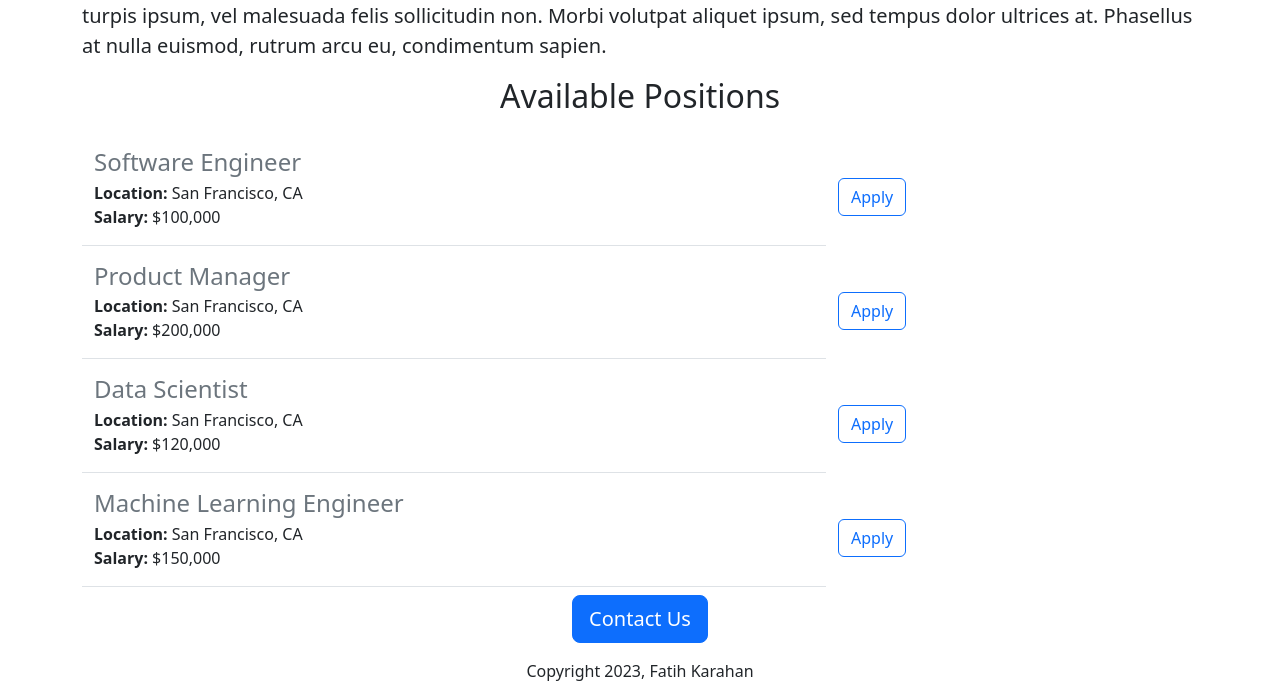
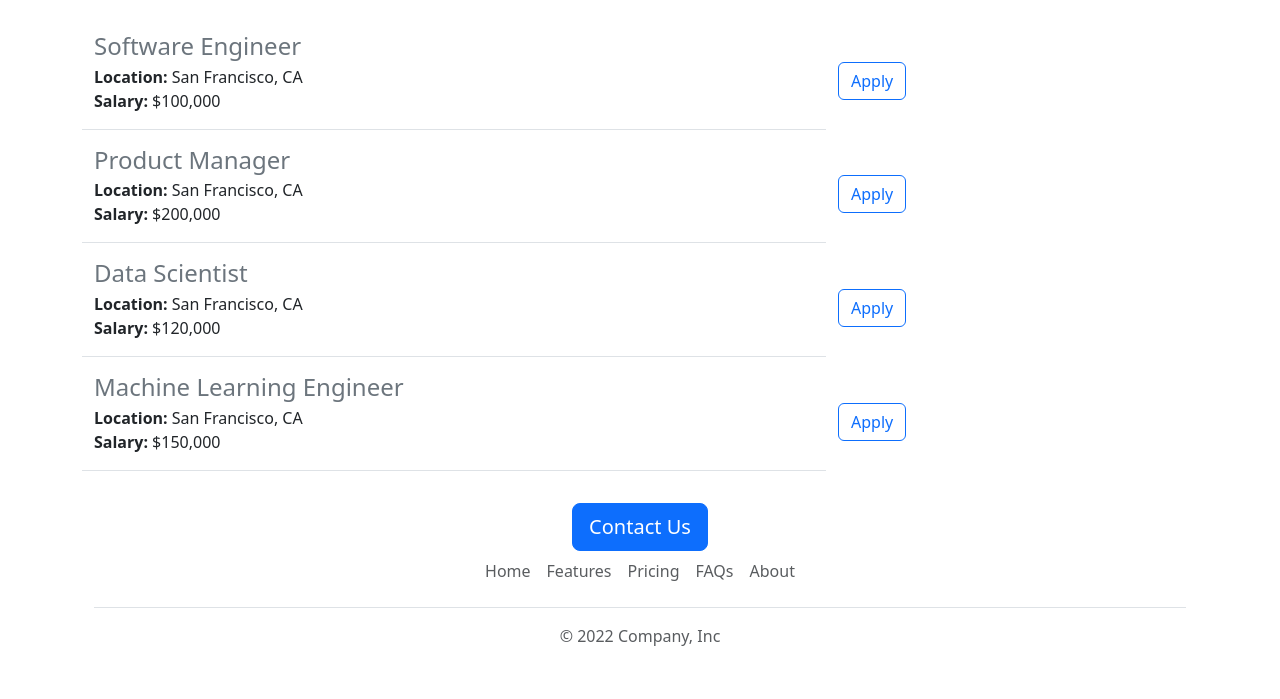
Before and after one commit to Fatih0234/career-website-v2, a Flask app: page / in a window 1280 px wide. Shown: the part 1163-1862 px from the top of the page. After the commit the page ends 1809 px from the top, so only its background shows below. Run offline with Flask 2, Linux system fonts and the light colour scheme.

Commit message:
made some changes

```diff
--- /dev/null
+++ b/templates/footer.html
@@ -0,0 +1,12 @@
+<div class="container">
+    <footer class="">
+      <ul class="nav justify-content-center border-bottom pb-3 mb-3">
+        <li class="nav-item"><a href="#" class="nav-link px-2 text-muted">Home</a></li>
+        <li class="nav-item"><a href="#" class="nav-link px-2 text-muted">Features</a></li>
+        <li class="nav-item"><a href="#" class="nav-link px-2 text-muted">Pricing</a></li>
+        <li class="nav-item"><a href="#" class="nav-link px-2 text-muted">FAQs</a></li>
+        <li class="nav-item"><a href="#" class="nav-link px-2 text-muted">About</a></li>
+      </ul>
+      <p class="text-center text-muted">&copy; 2022 Company, Inc</p>
+    </footer>
+  </div>
--- a/templates/home.html
+++ b/templates/home.html
@@ -5,24 +5,40 @@
     <meta name="viewport" content="width=device-width, initial-scale=1">
     <title>My Career Website</title>
     <link href="https://cdn.jsdelivr.net/npm/bootstrap@5.3.0-alpha1/dist/css/bootstrap.min.css" rel="stylesheet" integrity="sha384-GLhlTQ8iRABdZLl6O3oVMWSktQOp6b7In1Zl3/Jr59b6EGGoI1aFkw7cmDA6j6gD" crossorigin="anonymous">
-
+    <style>
+      #image {
+        width: 100%;
+        height: 500px;
+        object-fit: cover;
+      }
+    </style>
   </head>
   <body>
+    {% include "nav.html" %}
+    <img class="img-fluid" id="image" src="/static/images/home.jpg">
+
     <div class="container">
     <header>
       <h1 class="text-center mt-2 mb-4">Welcome to My Career Website</h1>
     </header>
 
-    <img class="img-fluid" src="/static/images/home.jpg">
+
 
     <div>
-      <h2 class="text-center mt-2 mb-4">About Us</h2>
-      <p class="lead" >
-        Phasellus mollis aliquet sapien, id pellentesque libero efficitur et. Aliquam erat volutpat. In magna odio, euismod quis erat non, ornare viverra massa. Sed imperdiet efficitur tincidunt. Fusce volutpat turpis a placerat dapibus. Nam ac vulputate neque. Ut at hendrerit velit, sodales malesuada ipsum. Suspendisse eget ultrices diam, eu sagittis eros. Maecenas viverra consequat vulputate. Integer nisl nisl, rutrum ut mi at, fermentum tempus diam. Cras consequat, quam vel pulvinar placerat, nibh felis posuere sapien, ac efficitur nisi orci sit amet libero. Nam id egestas quam, quis eleifend libero. Vivamus vel urna tellus. Phasellus ut nibh nec dolor efficitur fermentum.
 
-        Pellentesque habitant morbi tristique senectus et netus et malesuada fames ac turpis egestas. Donec vitae commodo neque. Aenean nec justo sed sem vulputate pharetra a iaculis lacus. Suspendisse tempor enim quis aliquam lobortis. In sodales consectetur porta. Curabitur at cursus lacus. Pellentesque molestie nulla eu quam sagittis, eu sodales lacus iaculis. Suspendisse tincidunt turpis ipsum, vel malesuada felis sollicitudin non. Morbi volutpat aliquet ipsum, sed tempus dolor ultrices at. Phasellus at nulla euismod, rutrum arcu eu, condimentum sapien.
 
-      </p>
+      <div class="row align-items-center justify-content">
+        <div class="col-md-6">
+          <h2 class="text-center mt-2 mb-4">About Us</h2>
+          <p class="lead" >
+            Phasellus mollis aliquet sapien, id pellentesque libero efficitur et. Aliquam erat volutpat. In magna odio, euismod quis erat non, ornare viverra massa. Sed imperdiet efficitur tincidunt. Fusce volutpat turpis a placerat dapibus. Nam ac vulputate neque. Ut at hendrerit velit, sodales malesuada ipsum. Suspendisse eget ultrices diam, eu sagittis eros. Maecenas viverra consequat vulputate. Integer nisl nisl, rutrum ut mi at, fermentum tempus diam. Cras consequat, quam vel pulvinar placerat, nibh felis posuere sapien, ac efficitur nisi orci sit amet libero. Nam id egestas quam, quis eleifend libero. Vivamus vel urna tellus. Phasellus ut nibh nec dolor efficitur fermentum.
+              </p>
+        </div>
+
+        <div class="d-none d-md-block col-md-6">
+          <img class="img-fluid" src="/static/images/people-working.jpg">
+      </div>
+
     </div>
 
     <div>
@@ -37,10 +53,12 @@
     </div>
 
     <div class="text-center">
-      <button type="button" class="btn btn-primary btn-lg">Contact Us</button>
-      <p class="my-3">Copyright 2023, Fatih Karahan</p>
+      <a href="mailto:hello@fatihcareer.ai?subject=Questions%20for%20Job%20Openings%20&body=My%20name%3A%20%3CYour%20name%20here%3E%0D%0A%0D%0AMy%20Question%3A%20%3CEnter%20question%20here%3E%0D%0A" type="button" class="btn btn-primary btn-lg mt-4">Contact Us</a>
     </div>
 
     </div>
+
+    {% include "footer.html" %}
+
   </body>
 </html>
--- a/templates/jobitem.html
+++ b/templates/jobitem.html
@@ -10,6 +10,6 @@
 
 </div>
 <div class="col-4 ">
-    <button type="button" class="btn btn-outline-primary">Apply</button>
+    <a href="mailto:hello@fatihcareer.ai?subject=Application%20for%20{{job.title}}&body=My%20name%3A%20%3CYour%20name%20here%3E%0D%0A%0D%0AMy%20resume%20linke%3A%20%3Cresume%20link%20here%3E%0D%0A%0D%0AMy%20LinkedIn%3A%20%3CLinkedIn%20here%3E" type="button" class="btn btn-outline-primary">Apply</a>
 </div>
 </div>
--- /dev/null
+++ b/templates/nav.html
@@ -0,0 +1,17 @@
+<h1 class="visually-hidden">Headers examples</h1>
+
+<div class="container">
+  <header class="d-flex flex-wrap justify-content-center py-3 mb-4 border-bottom fixed-top bg-white">
+    <a href="/" class="d-flex align-items-center mb-3 mb-md-0 me-md-auto text-dark text-decoration-none">
+      <svg class="bi me-2" width="40" height="32"><use xlink:href="#bootstrap"/></svg>
+      <span class="fs-4">Fatih Career</span>
+    </a>
+
+    <ul class="nav ">
+        <li class="nav-item"><a href="#" class="nav-link text-dark me-5">About</a></li>
+    </ul>
+
+  </header>
+
+</div>
+<div style="height: 60px"></div>
```
Also changed, not shown: 1 other file.
